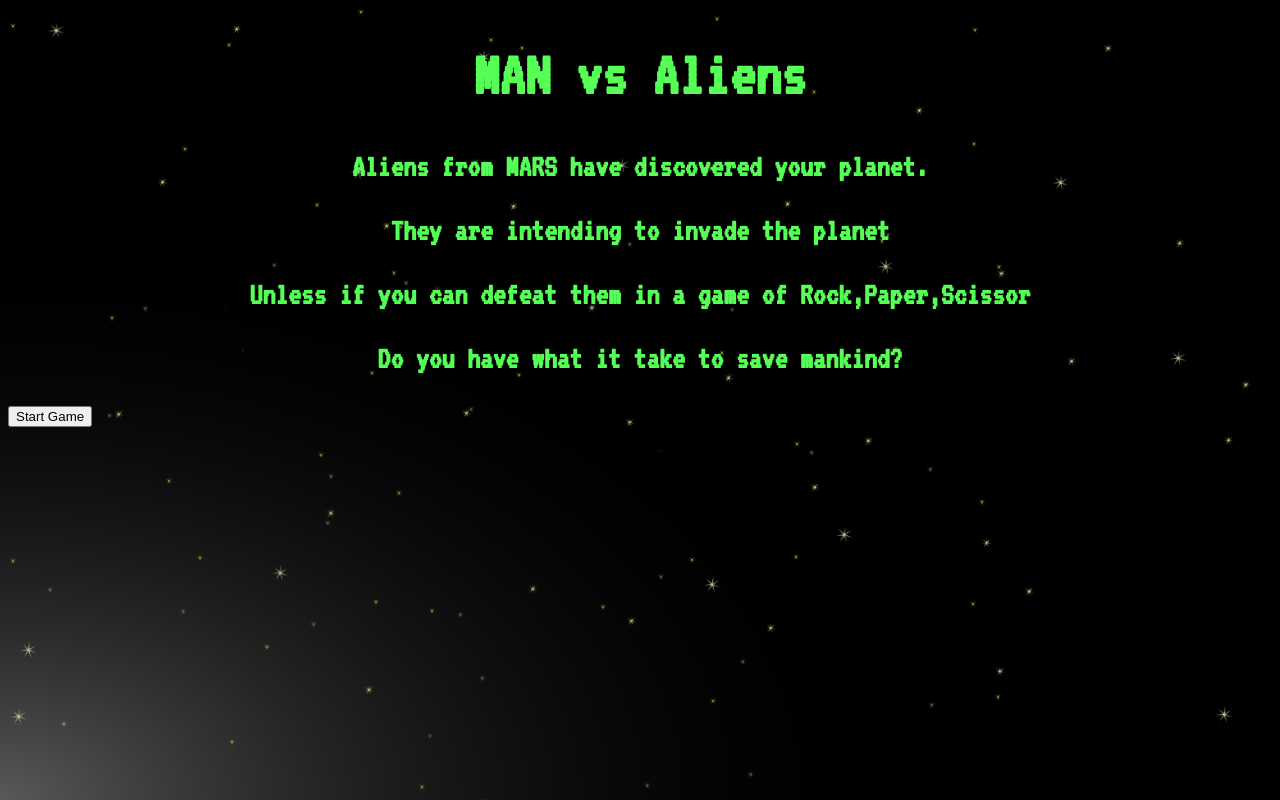
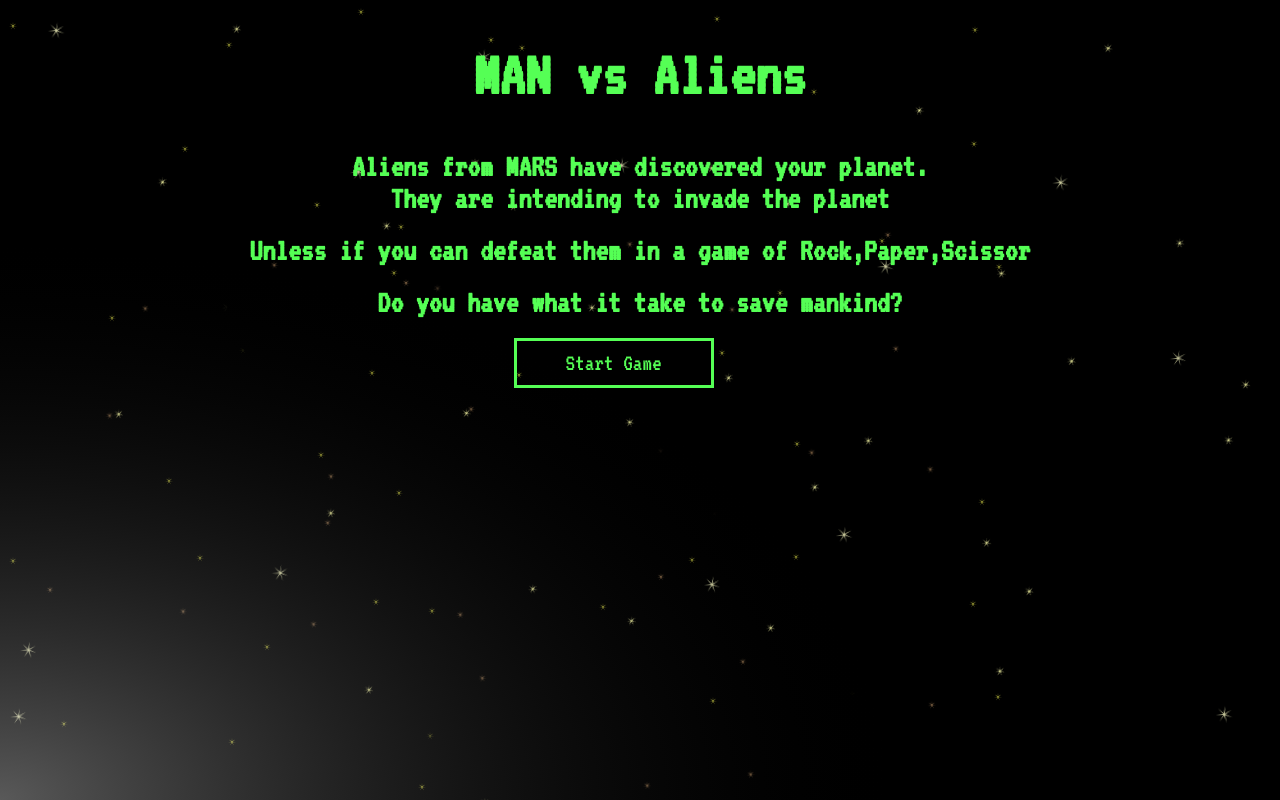
Before and after one commit to error404-sp/Rock-Paper-Scissor, a plain HTML site: page index.html in a window 1280 px wide. Drawn offline with Linux system fonts and the light colour scheme.

Commit message:
ui rock paper scissor

```diff
--- a/index.html
+++ b/index.html
@@ -4,7 +4,7 @@
     <meta charset="UTF-8">
     <meta http-equiv="X-UA-Compatible" content="IE=edge">
     <meta name="viewport" content="width=device-width, initial-scale=1.0">
-   <script src="main.js"></script>
+
     <title>Rock Paper Scissor</title>
     <link href="style.css" rel="stylesheet">
     <link rel="preconnect" href="https://fonts.googleapis.com">
@@ -13,12 +13,16 @@
 
 </head>
 <body>
+    <div class='pre-text'>
     <h1>MAN vs Aliens</h1>
-    <h3>Aliens from MARS have discovered your planet.</h3>
-    <h3>They are intending to invade the planet</h3>
+    <h3>Aliens from MARS have discovered your planet.<br>
+    They are intending to invade the planet</h3>
     <h3>Unless if you can defeat them in a game of Rock,Paper,Scissor</h3>
     <h3>Do you have what it take to save mankind?</h3>
-    <button>Start Game</button>
+    <button class="startgame">Start Game</button></div>
+    <div class="maingame">
+
+    </div>
     <svg wversion="1.1" height="1000px" width="1000px" xmlns:xlink="http://www.w3.org/1999/xlink" xmlns="http://www.w3.org/2000/svg" class="star-background">
         <defs>
             <radialGradient cx="0%" cy="100%" r="100%" spreadMethod="pad" id="solarGradient">
@@ -76,4 +80,5 @@
             <!-- <use href="#*" x="10" y="10" transform="scale(50)" fill="yellow"/> -->
         </svg>
 </body>
+<script src="main.js"></script>
 </html>
--- a/main.js
+++ b/main.js
@@ -27,7 +27,16 @@ function playRound(playerSelection,computerSelection){   //to determine result o
     }
 
 }
+//ui
+const startButton = document.querySelector('.startgame');
+const introText = document.querySelector(".pre-text");
+const mainGame = document.querySelector(".maingame");
+startButton.addEventListener('click',e=>{
+    introText.style.display = "none";
+    mainGame.style.display = "block";
 
+
+});
 // to play 5 rounds
 // for(i=0;i<5;i++){
 //     playRound(prompt("Rock,Paper or Scissor??","Rock"),computerPlay());
--- a/style.css
+++ b/style.css
@@ -1,5 +1,6 @@
 body{font-family: 'VT323', monospace;
     color:#55FF55;
+
 }
 h1{
     text-align:center;
@@ -8,6 +9,7 @@ h1{
 h3{
     text-align:center;
     font-size: 32px;
+    overflow:hidden;
 }
 svg {
     background: hsl(0, 0%, 0%);
@@ -90,3 +92,54 @@ svg.star-background {
     min-width: 100%;
     height: 100%;
   }
+  .pre-text{
+      display:block;
+  }
+  .maingame{
+      display:none;
+
+  }
+  .startgame{
+      border: 3px solid #55FF55;
+      width: 200px;
+      height: 50px;
+      background: transparent;
+      color: #55FF55;
+      font-family: 'VT323', monospace;
+      font-size: 24px;
+      position:relative;
+      left: 40%;
+  }
+  button:hover{
+    animation: fillin 5s linear;
+  }
+  @keyframes fillin {
+      0%{background:transparent;
+    color:#55FF55;}
+
+  5%{
+      background:#55FF55;
+      color:black;
+  }
+  100%{
+      background:#55ff55;
+      color:black;
+  }
+}
+.pre-text h3{
+    overflow: hidden; /* Ensures the content is not revealed until the animation */
+
+    white-space: nowrap; /* Keeps the content on a single line */
+    margin: 20px auto; /* Gives that scrolling effect as the typing happens */
+
+    animation:
+      typing 3.5s steps(40, end);
+      animation-delay: 2s;
+
+  }
+
+  /* The typing effect */
+  @keyframes typing {
+    from { width: 0 }
+    to { width: 100% }
+  }
```
